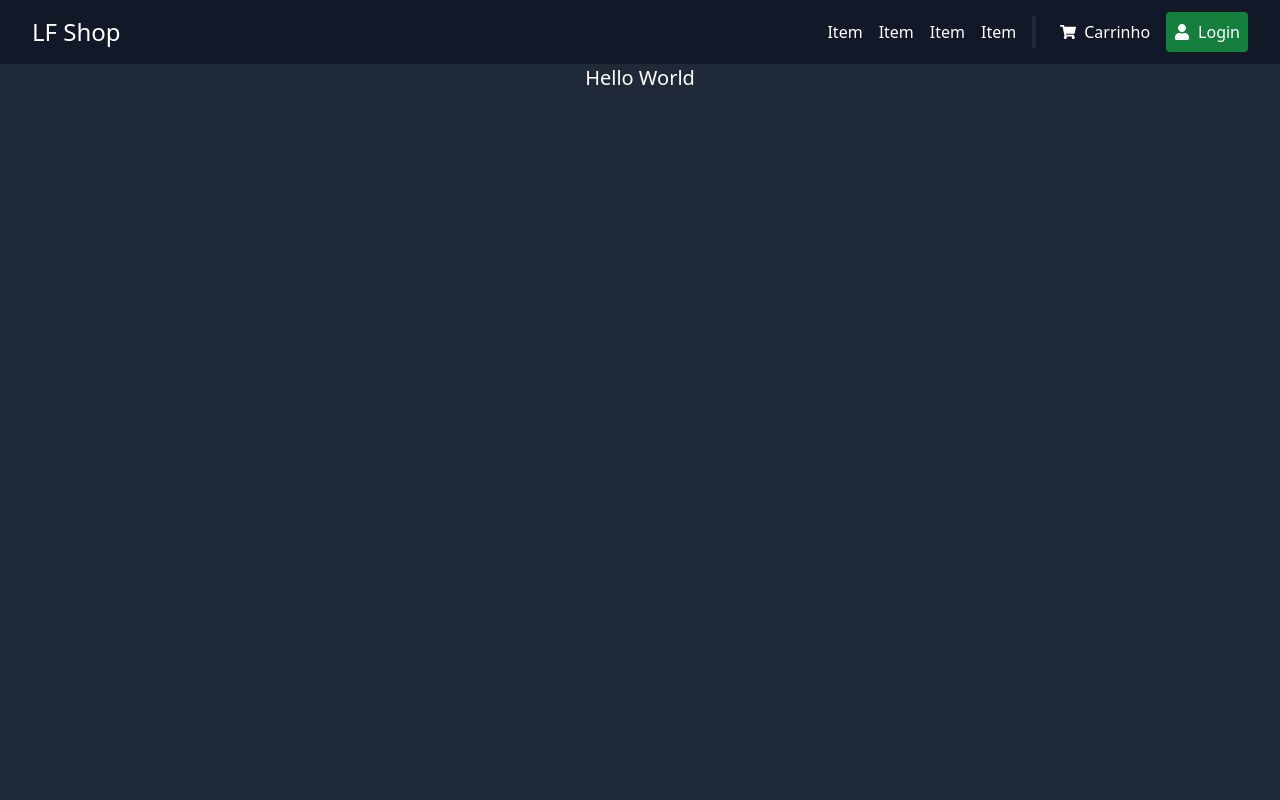
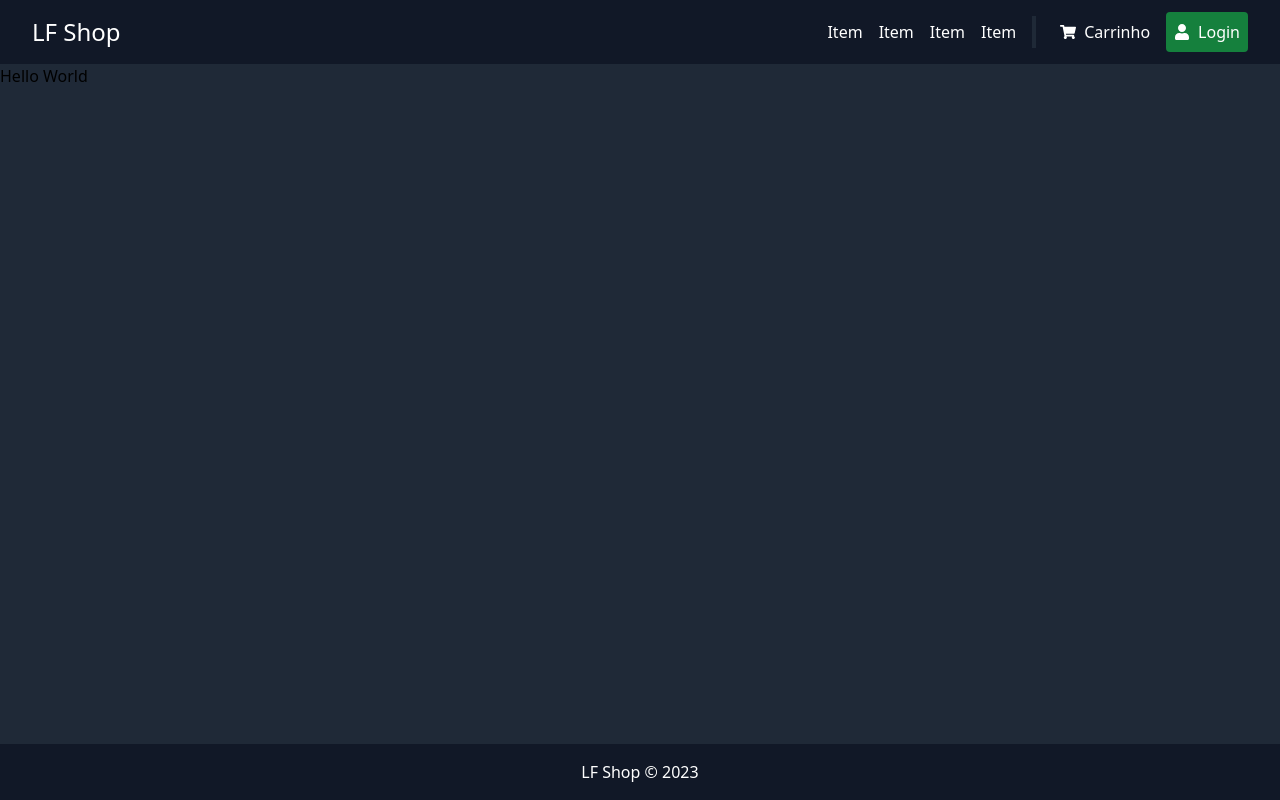
Before and after one commit to LucasTF/LF-Shop, a React (Vite) app in the folder frontend/: page / in a window 1280 px wide. Built offline with nearby package versions, Linux system fonts and the light colour scheme.

Commit message:
Added footer and content components

```diff
--- a/frontend/src/App.tsx
+++ b/frontend/src/App.tsx
@@ -1,13 +1,16 @@
+import Content from "./layout/Content/Content";
+import Footer from "./layout/Footer/Footer";
 import Header from "./layout/Header/Header";
 
 function App() {
   return (
-    <>
+    <div className="min-h-screen flex flex-col bg-gray-800">
       <Header />
-      <main className="bg-gray-800 h-screen pt-16">
-        <p className="text-center text-white text-xl">Hello World</p>
-      </main>
-    </>
+      <Content>
+        <p>Hello World</p>
+      </Content>
+      <Footer />
+    </div>
   );
 }
 
--- /dev/null
+++ b/frontend/src/layout/Content/Content.tsx
@@ -0,0 +1,11 @@
+const Content = ({
+  children,
+  ...props
+}: React.ComponentPropsWithoutRef<"main">) => {
+  return (
+    <main {...props} className="pt-16">
+      {children}
+    </main>
+  );
+};
+export default Content;
--- /dev/null
+++ b/frontend/src/layout/Footer/Footer.tsx
@@ -0,0 +1,10 @@
+const Footer = () => {
+  const currentYear = new Date().getFullYear();
+
+  return (
+    <footer className="w-full mt-auto p-4 bg-gray-900 text-white text-center">
+      <p>LF Shop &copy; {currentYear}</p>
+    </footer>
+  );
+};
+export default Footer;
--- a/frontend/src/layout/Header/Navbar.tsx
+++ b/frontend/src/layout/Header/Navbar.tsx
@@ -1,7 +1,7 @@
 import { useState } from "react";
-
 import { FaShoppingCart, FaUser } from "react-icons/fa";
 import { FiMenu } from "react-icons/fi";
+
 import { ButtonLink } from "../../components/UI/Button/Button";
 
 const Navbar = () => {
```
